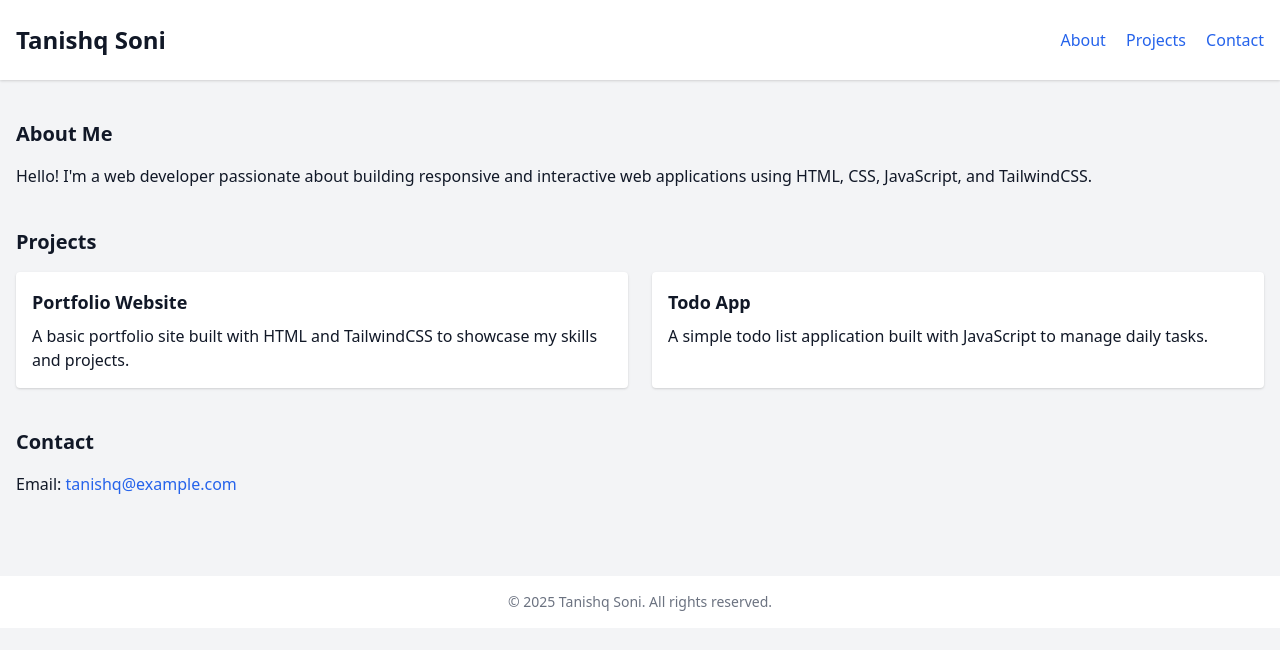
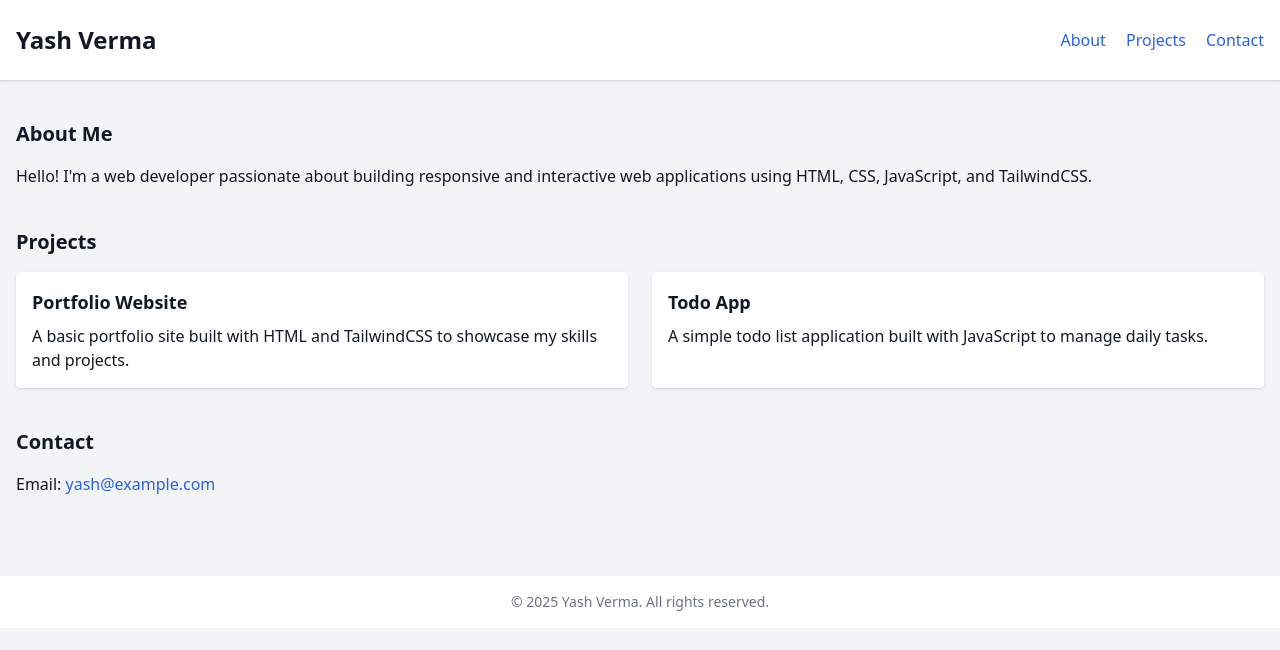
Before and after one commit to tanishq111/Project, a plain HTML site: page index.html in a window 1280 px wide. Drawn offline with nearby package versions, Linux system fonts and the light colour scheme.

Commit message:
Updated changes with personal changes

```diff
--- a/index.html
+++ b/index.html
@@ -9,7 +9,7 @@
 <body class="bg-gray-100 text-gray-900 font-sans">
   <header class="bg-white shadow">
     <div class="container mx-auto px-4 py-6 flex justify-between items-center">
-      <h1 class="text-2xl font-bold">Tanishq Soni</h1>
+      <h1 class="text-2xl font-bold">Yash Verma</h1>
       <nav class="space-x-4">
         <a href="#about" class="text-blue-600 hover:underline">About</a>
         <a href="#projects" class="text-blue-600 hover:underline">Projects</a>
@@ -40,12 +40,12 @@
 
     <section id="contact">
       <h2 class="text-xl font-semibold mb-4">Contact</h2>
-      <p>Email: <a href="mailto:tanishq@example.com" class="text-blue-600">tanishq@example.com</a></p>
+      <p>Email: <a href="mailto:tanishq@example.com" class="text-blue-600">yash@example.com</a></p>
     </section>
   </main>
 
   <footer class="bg-white mt-10 p-4 text-center text-sm text-gray-500">
-    © 2025 Tanishq Soni. All rights reserved.
+    © 2025 Yash Verma. All rights reserved.
   </footer>
 </body>
 </html>
```
